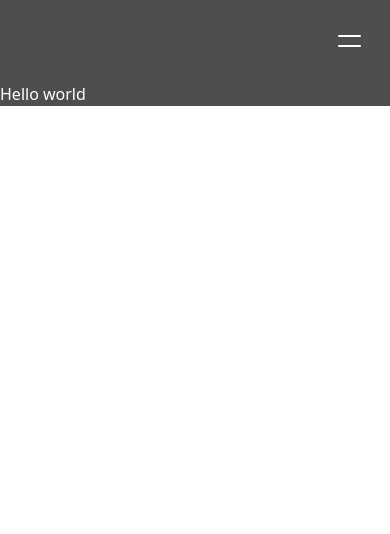
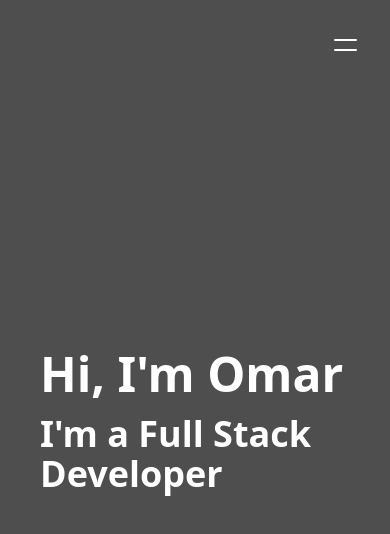
Before and after one commit to OmarAbouzeid95/portfolio, a React (Vite) app: page / in a window 390 px wide. Shown: the top 534 px of the page. Built offline with nearby package versions, Linux system fonts and the light colour scheme.

Commit message:
update: added overlay backdrop and home component

```diff
--- a/src/components/HamburgerIcon.tsx
+++ b/src/components/HamburgerIcon.tsx
@@ -1,6 +1,12 @@
-const HamburgerIcon = () => {
+const HamburgerIcon = ({
+  setShowOverlay,
+}: {
+  setShowOverlay: React.Dispatch<React.SetStateAction<boolean>>;
+}) => {
   return (
-    <div className="lg:hidden">
+    <div
+      className="absolute top-5 right-5 z-50 lg:hidden"
+      onClick={() => setShowOverlay((prev) => !prev)}>
       <div className="menu-icon">
         <input className="menu-icon__cheeckbox" type="checkbox" />
         <div>
--- a/src/components/Home.tsx
+++ b/src/components/Home.tsx
@@ -1,5 +1,16 @@
 const Home = () => {
-  return <h1>Hello world</h1>;
+  return (
+    <div className="h-screen flex flex-col justify-center items-center font-extrabold p-10">
+      <div>
+        <h1 className="text-5xl mb-4 w-fit md:text-6xl md:mb-6">
+          Hi, I'm Omar
+        </h1>
+        <h2 className="text-4xl w-fit md:text-5xl md:mb-6">
+          I'm a Full Stack Developer
+        </h2>
+      </div>
+    </div>
+  );
 };
 
 export default Home;
--- a/src/layouts/RootLayout.tsx
+++ b/src/layouts/RootLayout.tsx
@@ -1,16 +1,26 @@
 import { Outlet } from "react-router-dom";
+import { useState } from "react";
 import HamburgerIcon from "../components/HamburgerIcon";
 
 const RootLayout = () => {
+  const [showOverlay, setShowOverlay] = useState<boolean>(false);
+
   return (
-    <>
-      <header className="w-full flex justify-end items-center p-4 bg-dark">
-        <HamburgerIcon />
+    <section className="bg-dark">
+      <header className="relative">
+        <HamburgerIcon setShowOverlay={setShowOverlay} />
       </header>
-      <main className="bg-dark text-white">
+      <main className="relative min-h-screen text-white">
+        {showOverlay && (
+          <div className="fixed inset-0 z-30 bg-black bg-opacity-20 animate-fadeIn">
+            <div className="absolute inset-0 backdrop-blur-md">
+              {/* <div>{ovelayContent}</div> */}
+            </div>
+          </div>
+        )}
         <Outlet />
       </main>
-    </>
+    </section>
   );
 };
 
--- a/tailwind.config.js
+++ b/tailwind.config.js
@@ -6,6 +6,15 @@ export default {
       backgroundColor: {
         dark: "#4E4E4E",
       },
+      keyframes: {
+        fadeIn: {
+          "0%": "opacity 0",
+          "100%": "opacity 1",
+        },
+      },
+      animation: {
+        fadeIn: "fadeIn 1s ease-in-out",
+      },
     },
   },
   plugins: [],
```
